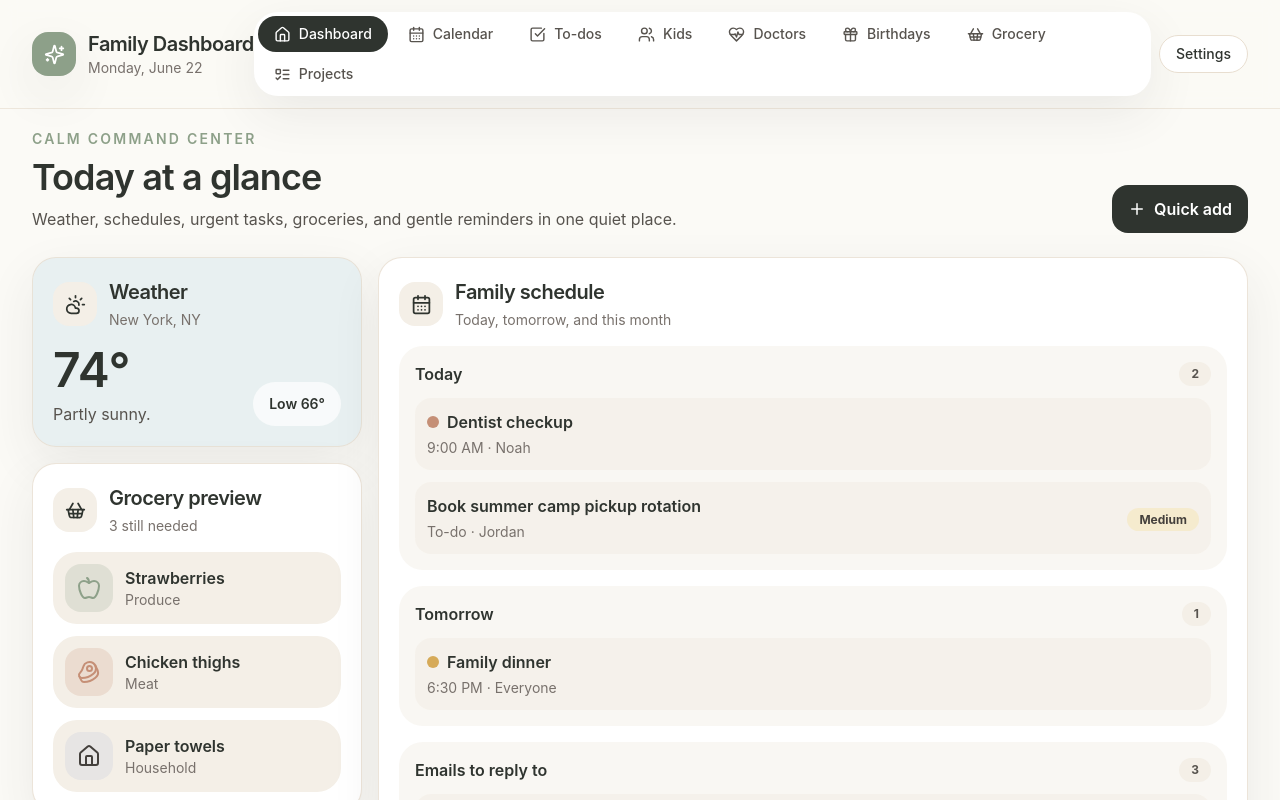
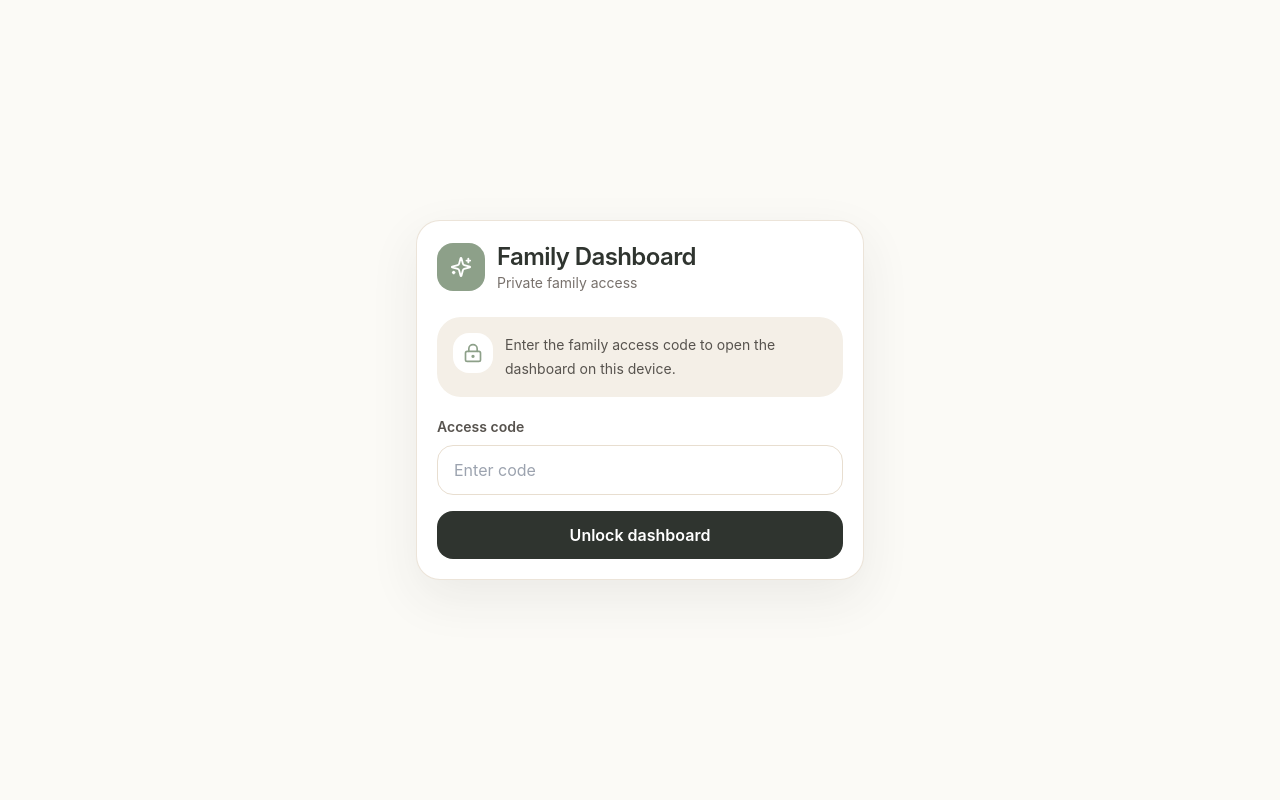
Before and after one commit to stratoma/tnm-family-dashboard, a React (Vite) app: page / in a window 1280 px wide. Shown: the top 800 px of the page. Built offline with nearby package versions, Linux system fonts and the light colour scheme.

Commit message:
Add access code gate

```diff
--- a/api/_types.ts
+++ b/api/_types.ts
@@ -9,4 +9,5 @@ export type VercelResponse = {
   json(body: unknown): void;
   redirect(url: string): void;
   setHeader(name: string, value: string): void;
+  end(body?: string): void;
 };
--- a/src/App.tsx
+++ b/src/App.tsx
@@ -10,6 +10,7 @@ import BirthdaysPage from './pages/BirthdaysPage';
 import GroceryPage from './pages/GroceryPage';
 import ProjectsPage from './pages/ProjectsPage';
 import SettingsPage from './pages/SettingsPage';
+import AccessGate from './components/AccessGate';
 
 const navItems = [
   { to: '/', label: 'Dashboard', icon: Home },
@@ -35,6 +36,7 @@ export default function App() {
   );
 
   return (
+    <AccessGate>
       <div className="min-h-screen bg-cream text-ink">
         <header className="sticky top-0 z-30 border-b border-oat/70 bg-cream/90 backdrop-blur">
           <div className="mx-auto flex max-w-7xl items-center justify-between px-3 py-3 sm:px-6 lg:px-8">
@@ -87,6 +89,7 @@ export default function App() {
           </Routes>
         </main>
       </div>
+    </AccessGate>
   );
 }
 
--- /dev/null
+++ b/src/components/AccessGate.tsx
@@ -0,0 +1,97 @@
+import { FormEvent, useEffect, useState } from 'react';
+import { LockKeyhole, Sparkles } from 'lucide-react';
+
+const accessKey = 'family-dashboard-access';
+
+type AccessGateProps = {
+  children: React.ReactNode;
+};
+
+export default function AccessGate({ children }: AccessGateProps) {
+  const [hasAccess, setHasAccess] = useState(false);
+  const [code, setCode] = useState('');
+  const [error, setError] = useState('');
+  const [loading, setLoading] = useState(false);
+
+  useEffect(() => {
+    setHasAccess(sessionStorage.getItem(accessKey) === 'granted');
+  }, []);
+
+  async function submit(event: FormEvent<HTMLFormElement>) {
+    event.preventDefault();
+    setError('');
+    setLoading(true);
+
+    try {
+      const response = await fetch('/api/access/verify', {
+        method: 'POST',
+        headers: { 'Content-Type': 'application/json' },
+        body: JSON.stringify({ code }),
+      });
+      const result = (await response.json()) as { ok?: boolean; error?: string };
+
+      if (!response.ok || !result.ok) {
+        setError(result.error ?? 'Unable to verify that code.');
+        return;
+      }
+
+      sessionStorage.setItem(accessKey, 'granted');
+      setHasAccess(true);
+      setCode('');
+    } catch {
+      setError('Access check is unavailable. Make sure the API is running and ACCESS_CODE is set.');
+    } finally {
+      setLoading(false);
+    }
+  }
+
+  if (hasAccess) {
+    return children;
+  }
+
+  return (
+    <div className="min-h-screen bg-cream px-4 py-8 text-ink">
+      <div className="mx-auto flex min-h-[calc(100vh-4rem)] max-w-md items-center">
+        <div className="card w-full">
+          <div className="mb-6 flex items-center gap-3">
+            <span className="grid h-12 w-12 place-items-center rounded-2xl bg-sage text-white">
+              <Sparkles size={22} />
+            </span>
+            <div>
+              <h1 className="text-2xl font-semibold tracking-tight">Family Dashboard</h1>
+              <p className="text-sm text-stone-500">Private family access</p>
+            </div>
+          </div>
+          <div className="mb-5 rounded-3xl bg-linen p-4">
+            <div className="flex items-start gap-3">
+              <span className="grid h-10 w-10 shrink-0 place-items-center rounded-2xl bg-white text-sage">
+                <LockKeyhole size={20} />
+              </span>
+              <p className="text-sm leading-6 text-stone-600">
+                Enter the family access code to open the dashboard on this device.
+              </p>
+            </div>
+          </div>
+          <form onSubmit={submit} className="grid gap-4">
+            <label className="grid gap-2">
+              <span className="label">Access code</span>
+              <input
+                className="input"
+                type="password"
+                value={code}
+                onChange={(event) => setCode(event.target.value)}
+                placeholder="Enter code"
+                autoComplete="current-password"
+                required
+              />
+            </label>
+            {error ? <p className="rounded-2xl bg-clay/10 px-4 py-3 text-sm font-semibold text-clay">{error}</p> : null}
+            <button className="button-primary" type="submit" disabled={loading}>
+              {loading ? 'Checking...' : 'Unlock dashboard'}
+            </button>
+          </form>
+        </div>
+      </div>
+    </div>
+  );
+}
--- a/vite.config.ts
+++ b/vite.config.ts
@@ -1,6 +1,72 @@
-import { defineConfig } from 'vite';
+import { timingSafeEqual } from 'node:crypto';
+import { defineConfig, loadEnv, type Plugin } from 'vite';
 import react from '@vitejs/plugin-react';
 
-export default defineConfig({
-  plugins: [react()],
+export default defineConfig(({ mode }) => {
+  const env = loadEnv(mode, process.cwd(), '');
+
+  return {
+    plugins: [react(), accessCodeDevPlugin(env.ACCESS_CODE)],
+  };
 });
+
+function accessCodeDevPlugin(accessCode?: string): Plugin {
+  return {
+    name: 'family-dashboard-access-code-dev',
+    configureServer(server) {
+      server.middlewares.use('/api/access/verify', (req, res, next) => {
+        if (req.method !== 'POST') {
+          next();
+          return;
+        }
+
+        let rawBody = '';
+        req.on('data', (chunk) => {
+          rawBody += chunk;
+        });
+        req.on('end', () => {
+          try {
+            if (!accessCode) {
+              sendJson(res, 500, { ok: false, error: 'Access code is not configured.' });
+              return;
+            }
+
+            const body = JSON.parse(rawBody || '{}') as { code?: unknown };
+            const providedCode = typeof body.code === 'string' ? body.code.trim() : '';
+
+            if (!providedCode) {
+              sendJson(res, 400, { ok: false, error: 'Enter the family access code.' });
+              return;
+            }
+
+            if (!safeCompare(providedCode, accessCode)) {
+              sendJson(res, 401, { ok: false, error: 'That code does not look right.' });
+              return;
+            }
+
+            sendJson(res, 200, { ok: true });
+          } catch {
+            sendJson(res, 400, { ok: false, error: 'Unable to verify that code.' });
+          }
+        });
+      });
+    },
+  };
+}
+
+function safeCompare(a: string, b: string) {
+  const aBuffer = Buffer.from(a);
+  const bBuffer = Buffer.from(b);
+
+  if (aBuffer.length !== bBuffer.length) {
+    return false;
+  }
+
+  return timingSafeEqual(aBuffer, bBuffer);
+}
+
+function sendJson(res: { statusCode: number; setHeader(name: string, value: string): void; end(body: string): void }, statusCode: number, body: unknown) {
+  res.statusCode = statusCode;
+  res.setHeader('Content-Type', 'application/json');
+  res.end(JSON.stringify(body));
+}
```
Also changed, not shown: api/access/verify.ts (added, +47 -0 lines), 2 other files (tests, documents, lock files or other folders). Lines whose indentation alone changed are shown as unchanged.
